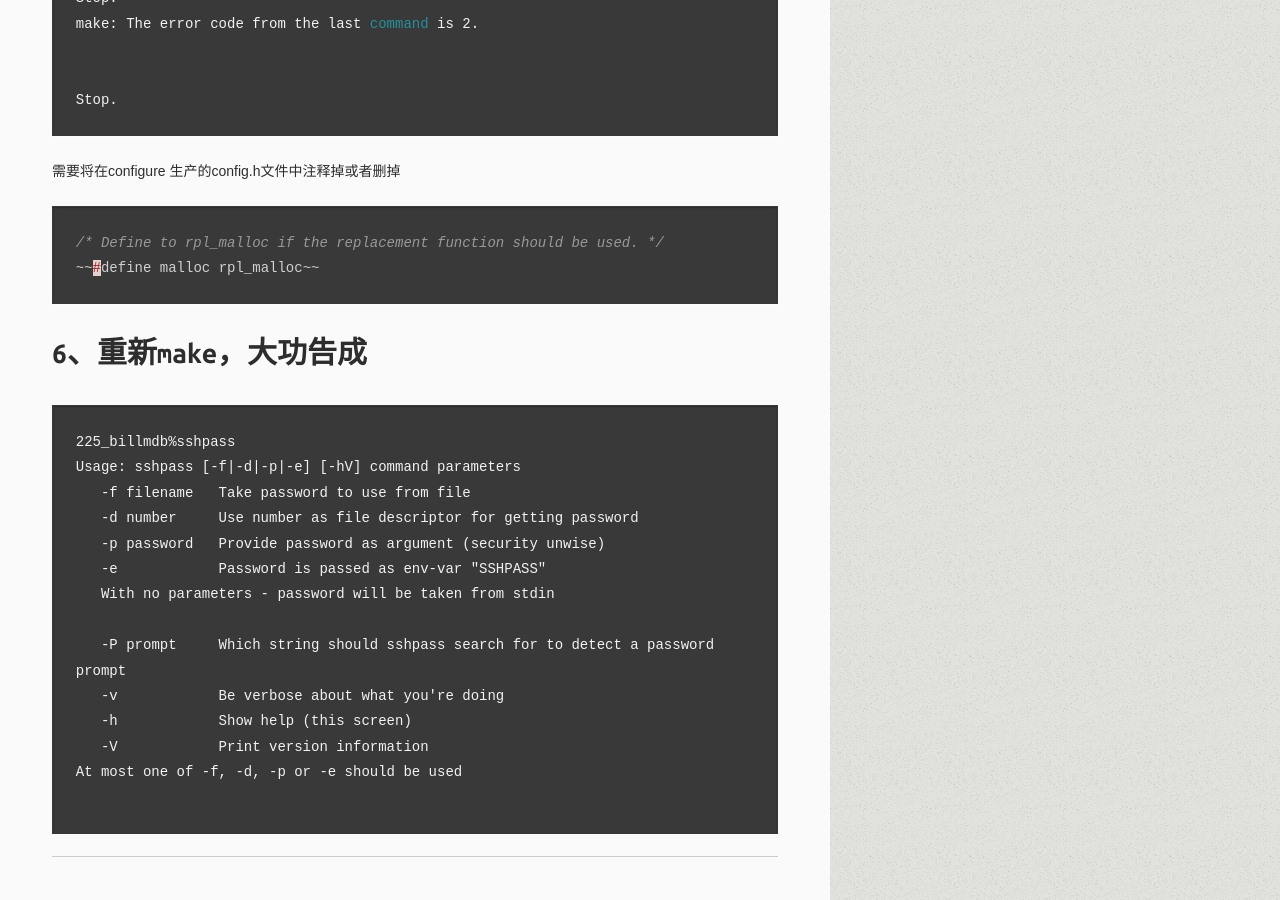
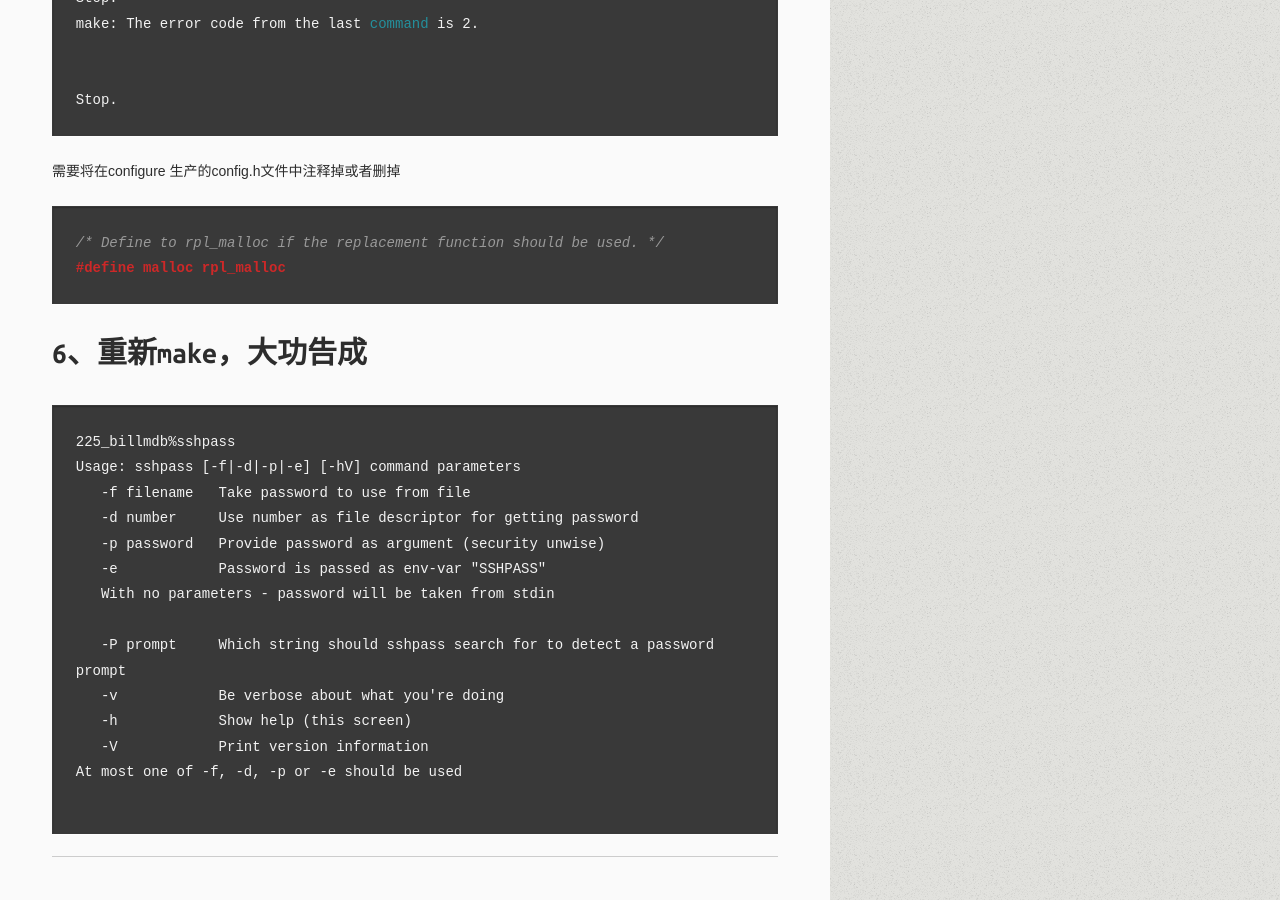
Before and after one commit to junerain/junerain.github.io, a Jekyll site: the page built from _posts/unix/2017-6-3-aix-sshpass.md, in a window 1280 px wide and 900 px high, scrolled down 2439 px. Built offline with Jekyll 4.4.1, drawn with Linux system fonts in a browser that asks for light colours; comment, search, counter and statistics services are not loaded.

````diff
--- a/_posts/unix/2017-6-3-aix-sshpass.md
+++ b/_posts/unix/2017-6-3-aix-sshpass.md
@@ -75,7 +75,7 @@ Stop.
 
 ```c
 /* Define to rpl_malloc if the replacement function should be used. */
-~~#define malloc rpl_malloc~~
+#define malloc rpl_malloc
 ```
 
 ## 6、重新make，大功告成
````
